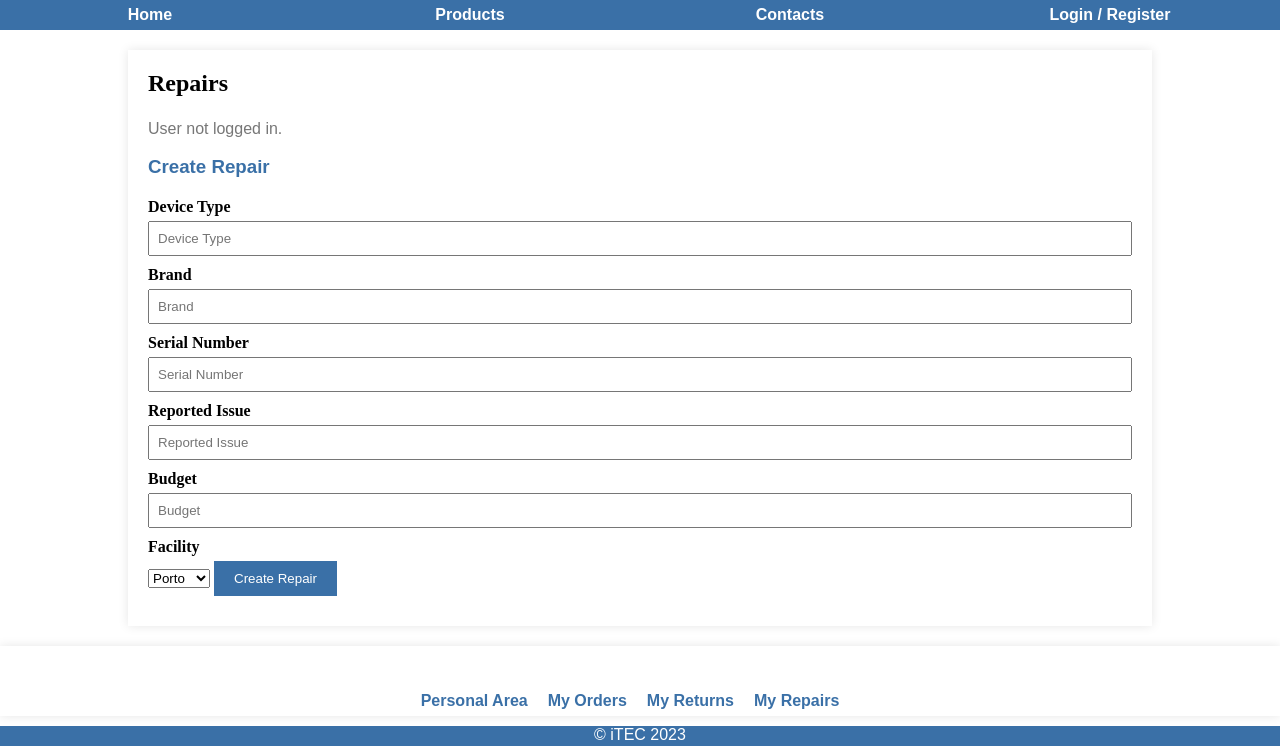
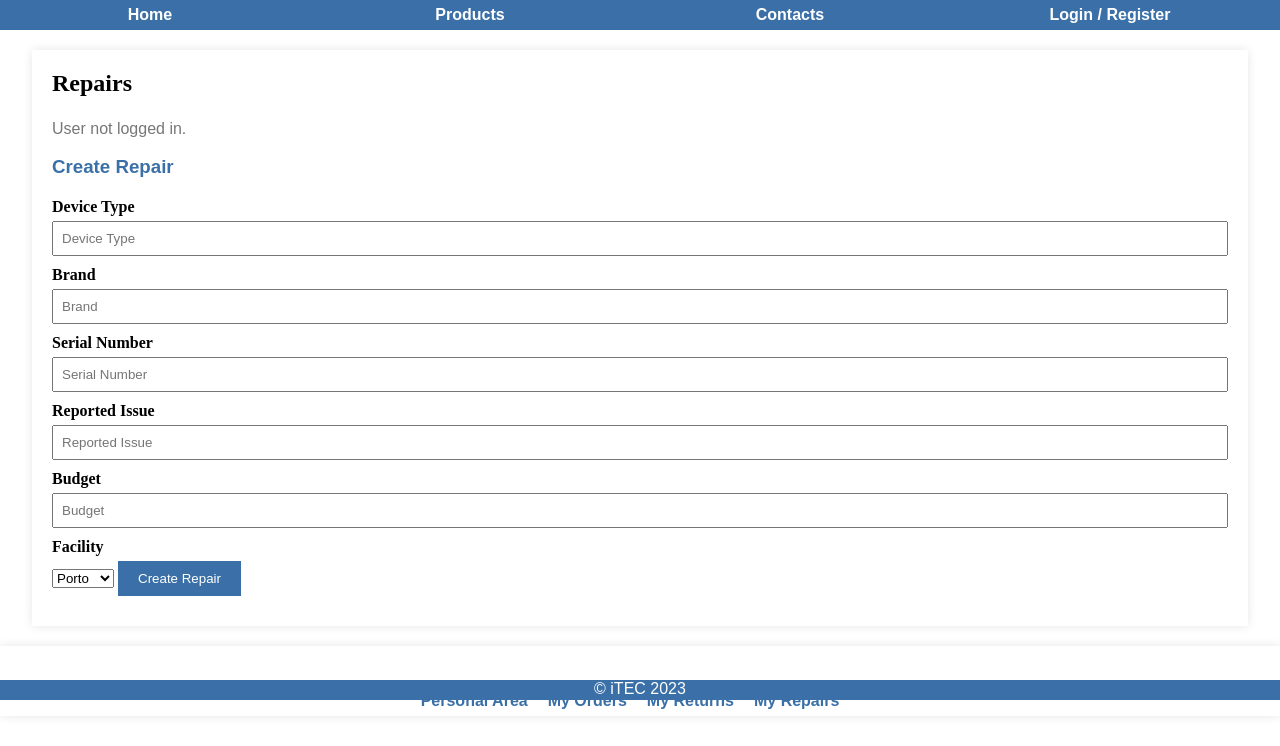
Before and after one commit to AndreFerGon/ESIN, a PHP site: page /Repairs.php in a window 1280 px wide. Shown: the part 100-846 px from the top of the page. After the commit the page ends 809 px from the top, so only its background shows below. Run offline with PHP 8.4, Linux system fonts and the light colour scheme; data comes from the database, SQL or seed files in the repository.

Commit message:
Add files via upload

```diff
--- a/style.css
+++ b/style.css
@@ -971,15 +971,6 @@ a:hover {
   color: #82add8;
 }
 
-#repairs {
-  width: 80;
-  margin: 20px auto;
-  padding: 20px;
-  background-color: #fff;
-  box-shadow: 0 0 10px rgba(0, 0, 0, 0.1);
-  text-align: left;
-}
-
 table {
   width: 100%;
   border-collapse: collapse;
@@ -996,7 +987,7 @@ th, td {
 }
 
 #repairs  {
-  width: 80%;
+  width: 95%;
   margin: 20px auto;
   padding: 20px;
   background-color: #fff;
@@ -1006,7 +997,7 @@ th, td {
 form {
   margin-top: 20px;
   text-align: left;
-  width: 100%; /* Set the width to 100% */
+  width: 100%;
 }
 
 label {
@@ -1055,6 +1046,8 @@ button:hover {
 /*footer layout*/
 
 #footer {
+  position:fixed;
+  bottom:0;
   width: 100%;
   color: #ffffff;
   font-family: Arial, Helvetica, sans-serif;
```
